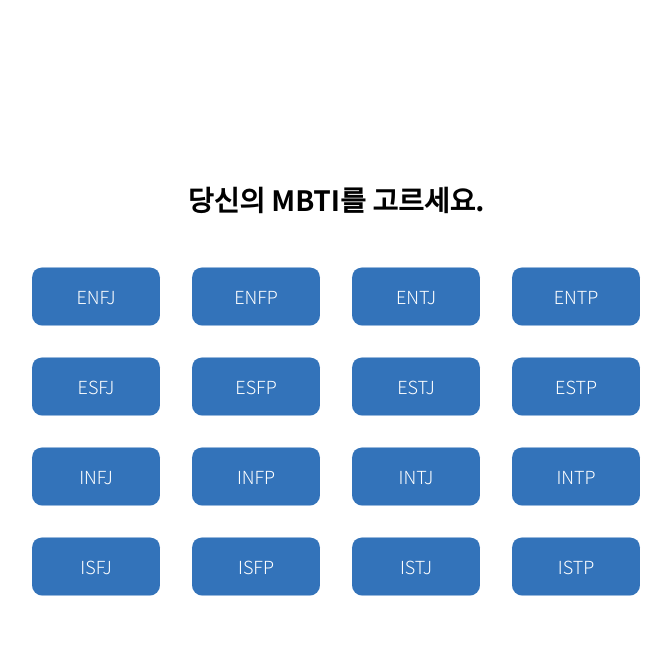
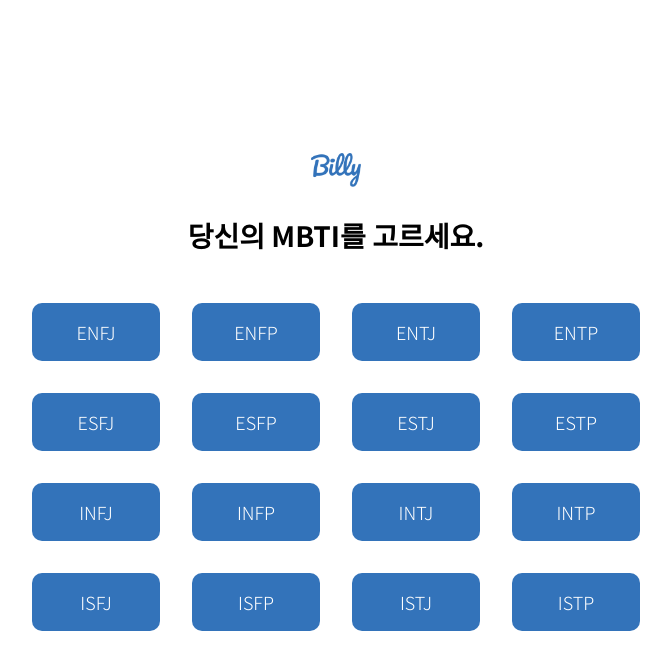
Before and after one commit to dev-magicircle/web-mbti_test, a plain HTML site: page mbtiSelect.html in a window 1280 px wide. Shown: the whole page, without its empty margins (304-975 px from the left). Drawn offline with Linux system fonts and the light colour scheme.

Commit message:
로고추가

```diff
--- a/css/index.css
+++ b/css/index.css
@@ -12,15 +12,18 @@
  }
 
  #logo {
-     width: 50px;
-     margin-bottom: 6%;
-     /*1*/
- }
-
+    position: relative;
+    left: 50%;
+    transform: translate(-50%, 0);
+    width: 50px;
+    margin-top: 2rem;
+    /*1*/
+}
  #title {
      color: black;
      font-size: 20px;
      font-weight: 300;
+     margin-top:2rem;
  }
 
  #bold {
@@ -33,7 +36,7 @@
      height: px;
      margin-top: 6%;
      /*1*/
-     margin-bottom: 20%;
+     margin-bottom: 10%;
  }
 
 
--- a/css/question.css
+++ b/css/question.css
@@ -7,13 +7,10 @@
 }
 
  #logo {
-    position: relative;
-    left: 50%;
-    transform: translate(0, -50%);
-    width: 50px;
-    margin-top: 2rem;
-    /*1*/
-}
+     width: 50px;
+     margin-top: 2rem;
+     /*1*/
+ }
 
 .box {
     position: absolute;
@@ -30,7 +27,7 @@
     color: #3373BA;
     position: relative;
     top: 1rem;
-    margin-bottom: 13%;
+    margin-bottom: 8%;
     /*비율*/
 }
 
@@ -154,7 +151,6 @@
 
 
     #qNumber {
-        margin-top:10%;
         margin-bottom: 10%;
         /*비율*/
     }
--- a/css/result.css
+++ b/css/result.css
@@ -11,7 +11,7 @@
 #logo {
     position: relative;
     left: 50%;
-    transform: translate(0, -50%);
+    transform: translate(-50%, 0);
     width: 50px;
     margin-top: 2rem;
     /*1*/
--- a/mbtiSelect.html
+++ b/mbtiSelect.html
@@ -12,17 +12,26 @@
         }
 
         .box {
-            position:absolute;
-            top:50%;
+            position: absolute;
+            top: 50%;
+            left: 50%;
+            transform: translate(-50%, -50%);
+            margin: auto;
+        }
+
+        #logo {
+            position:relative;
             left:50%;
-            transform: translate(-50%,-50%);
-            margin: auto;
+            transform: translate(-50%,0);
+            width: 50px;
+            margin-top: 2rem;
+            /*1*/
         }
 
         h2 {
             color: black;
             position: relative;
-            font-size:28px;
+            font-size: 28px;
             text-align: center;
         }
 
@@ -33,7 +42,7 @@
         }
 
         a {
-            width:6rem;
+            width: 6rem;
             font-weight: 300;
             text-decoration: none;
             color: white;
@@ -54,8 +63,7 @@
 
         /*폰*/
         @media(max-width:700px) {
-            .box {
-            }
+            .box {}
 
             h2 {
                 font-size: 24px;
@@ -67,20 +75,20 @@
             }
 
             a {
-                width:7rem;
-                padding:10px;
-                margin:8px;
+                width: 7rem;
+                padding: 10px;
+                margin: 8px;
                 font-weight: 300;
                 font-size: 18px;
                 text-align: center;
             }
         }
-
     </style>
 </head>
 
 <body>
     <div class="box">
+        <img id="logo" src="img/Logo.png">
         <h2>당신의 MBTI를 고르세요.</h2>
         <div class="mbti">
             <a href="enfj.html" onclick="enfj()">ENFJ</a>
```
Also changed, not shown: esfj.html (+2 -1 lines), index.html (+2 -1 lines), question0.html (+5 -4 lines), question3.html (+3 -4 lines).
